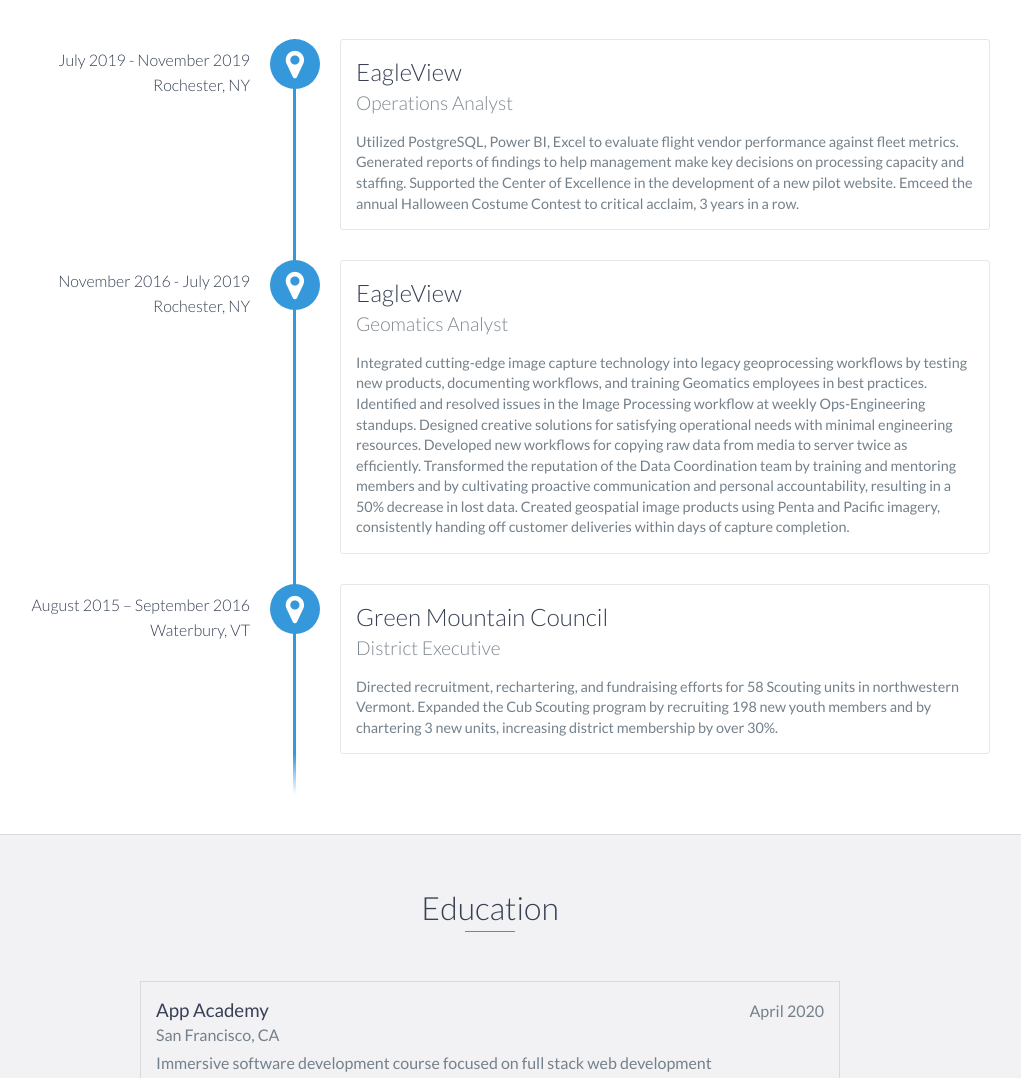
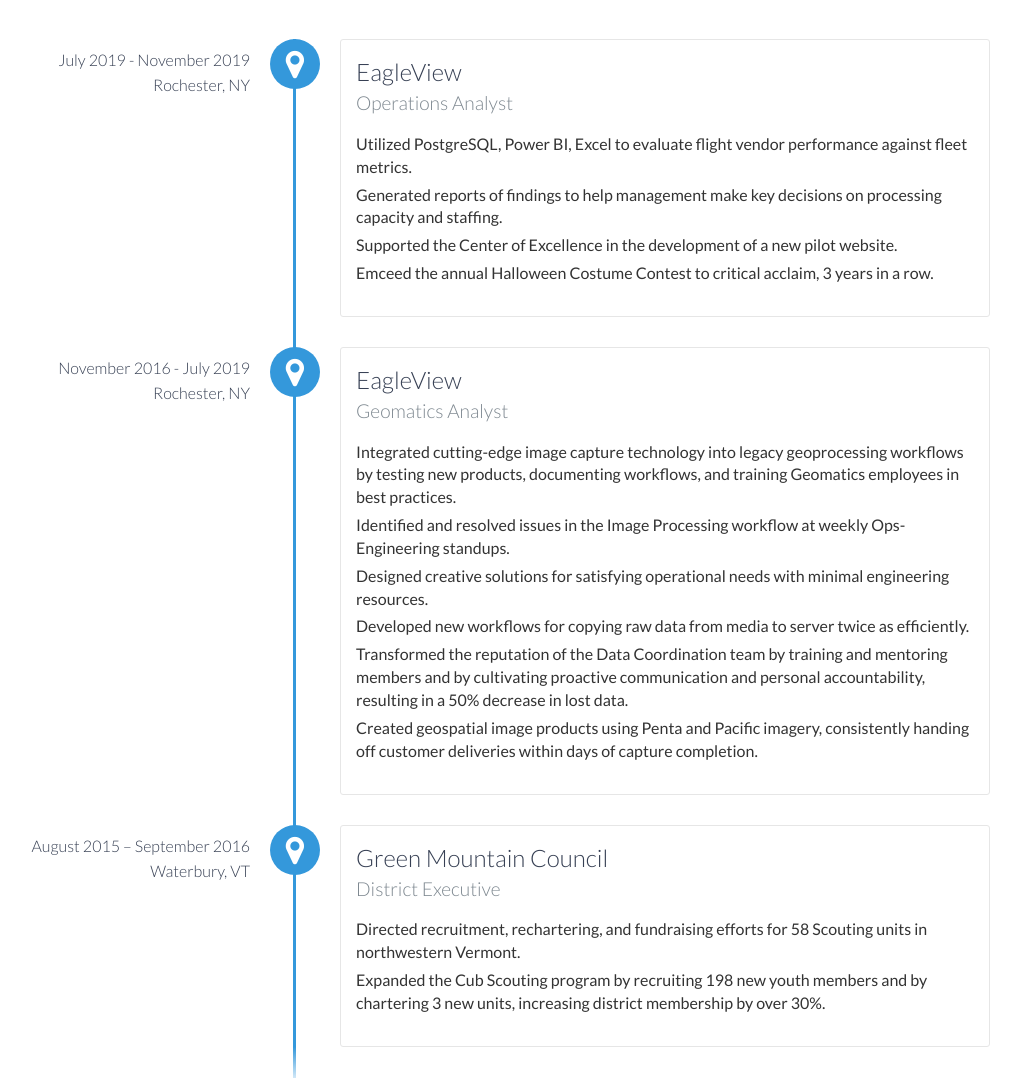
Before and after one commit to marshall-strong/marshall-strong.github.io, a website: page index.html in a window 1280 px wide. Shown: the part 3080-4158 px from the top of the page, without its empty margins (150-1171 px from the left). Drawn offline with nearby package versions, Linux system fonts and the light colour scheme.

Commit message:
update Experience section descriptions to use `<ul>` and `<li>` instead of `<p>`

```diff
--- a/index.html
+++ b/index.html
@@ -326,12 +326,26 @@
         >
           <h3>EagleView</h3>
           <h4>Operations Analyst</h4>
-          <p>
+          <ul>
+            <li>
+              Utilized PostgreSQL, Power BI, Excel to evaluate flight vendor performance against fleet metrics.
+            </li>
+            <li>
+              Generated reports of findings to help management make key decisions on processing capacity and staffing.
+            </li>
+            <li>
+              Supported the Center of Excellence in the development of a new pilot website.
+            </li>
+            <li>
+              Emceed the annual Halloween Costume Contest to critical acclaim, 3 years in a row.
+            </li>
+          </ul>
+          <!-- <p>
             Utilized PostgreSQL, Power BI, Excel to evaluate flight vendor performance against fleet metrics.
             Generated reports of findings to help management make key decisions on processing capacity and staffing.
             Supported the Center of Excellence in the development of a new pilot website.
             Emceed the annual Halloween Costume Contest to critical acclaim, 3 years in a row.
-          </p>
+          </p> -->
         </div>
         <div
           data-company="EagleView"
@@ -341,14 +355,34 @@
         >
           <h3>EagleView</h3>
           <h4>Geomatics Analyst</h4>
-          <p>
+          <ul>
+            <li>
+              Integrated cutting-edge image capture technology into legacy geoprocessing workflows by testing new products, documenting workflows, and training Geomatics employees in best practices.
+            </li>
+            <li>
+              Identified and resolved issues in the Image Processing workflow at weekly Ops-Engineering standups.
+            </li>
+            <li>
+              Designed creative solutions for satisfying operational needs with minimal engineering resources.
+            </li>
+            <li>
+              Developed new workflows for copying raw data from media to server twice as efficiently.
+            </li>
+            <li>
+              Transformed the reputation of the Data Coordination team by training and mentoring members and by cultivating proactive communication and personal accountability, resulting in a 50% decrease in lost data.
+            </li>
+            <li>
+              Created geospatial image products using Penta and Pacific imagery, consistently handing off customer deliveries within days of capture completion.
+            </li>
+          </ul>
+          <!-- <p>
             Integrated cutting-edge image capture technology into legacy geoprocessing workflows by testing new products, documenting workflows, and training Geomatics employees in best practices.
             Identified and resolved issues in the Image Processing workflow at weekly Ops-Engineering standups.
             Designed creative solutions for satisfying operational needs with minimal engineering resources.
             Developed new workflows for copying raw data from media to server twice as efficiently.
             Transformed the reputation of the Data Coordination team by training and mentoring members and by cultivating proactive communication and personal accountability, resulting in a 50% decrease in lost data.
             Created geospatial image products using Penta and Pacific imagery, consistently handing off customer deliveries within days of capture completion.
-          </p>
+          </p> -->
         </div>
         <div
           data-company="Green Mountain Council"
@@ -358,10 +392,18 @@
         >
           <h3>Green Mountain Council</h3>
           <h4>District Executive</h4>
-            <p>
+            <ul>
+              <li>
+                Directed recruitment, rechartering, and fundraising efforts for 58 Scouting units in northwestern Vermont.
+              </li>
+              <li>
+                Expanded the Cub Scouting program by recruiting 198 new youth members and by chartering 3 new units, increasing district membership by over 30%.
+              </li>
+            </ul>
+            <!-- <p>
               Directed recruitment, rechartering, and fundraising efforts for 58 Scouting units in northwestern Vermont.
               Expanded the Cub Scouting program by recruiting 198 new youth members and by chartering 3 new units, increasing district membership by over 30%.
-            </p>
+            </p> -->
         </div>
       </div>
     </div>
--- a/scss/styles.scss
+++ b/scss/styles.scss
@@ -541,13 +541,22 @@
     font-size: 1.2em;
     font-weight: 300;
     color: #7e8890;
-    margin: 0 0 15px 0;
+    margin: 0 0 10px 0;
+  }
+
+  ul {
+    list-style-type: none;
+    padding: 0;
+  }
+
+  li {
+    margin: 0 0 5px 0;
   }
 
   p {
     color: $text;
     font-size: 0.9em;
-    margin: 0;
+    margin: 0 0 5px 0;
   }
 }
 
```
Also changed, not shown: css/styles.css.
